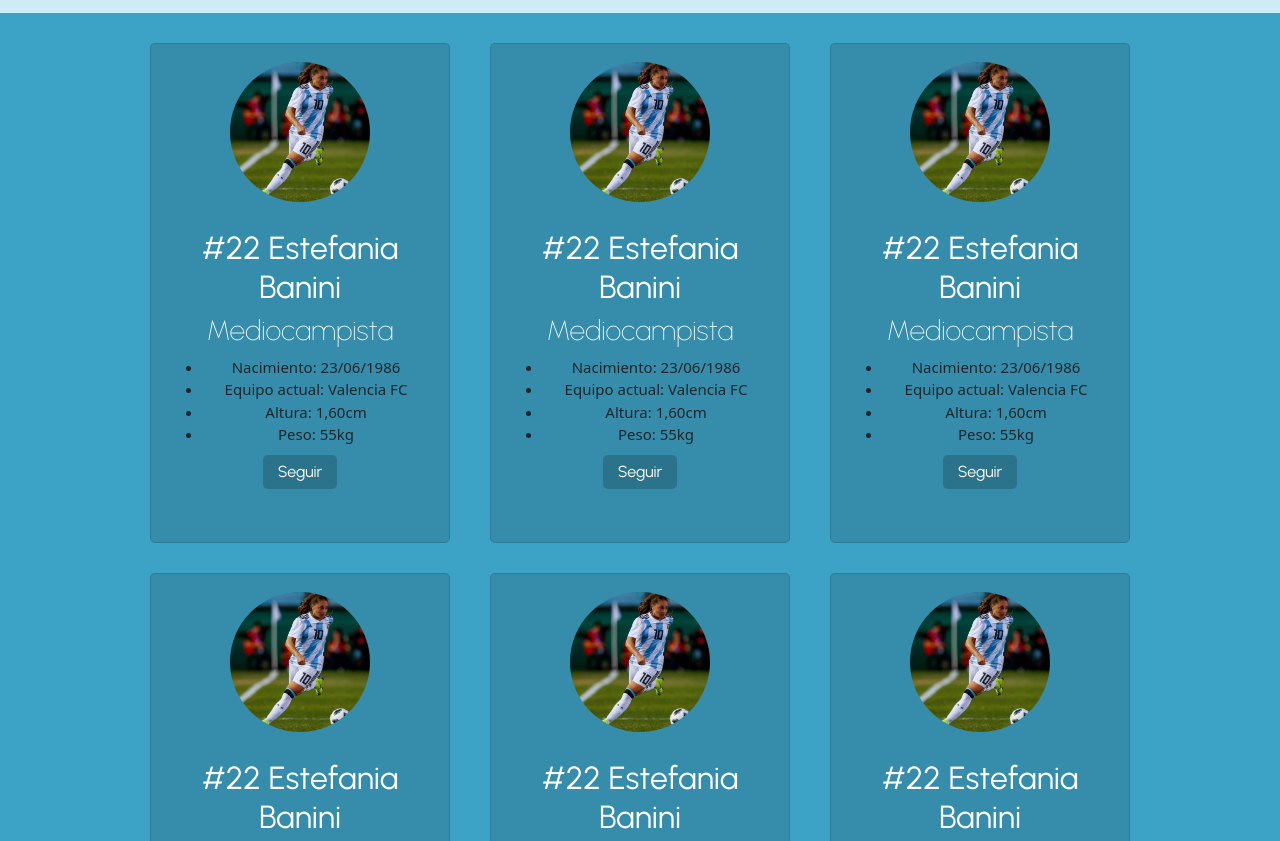
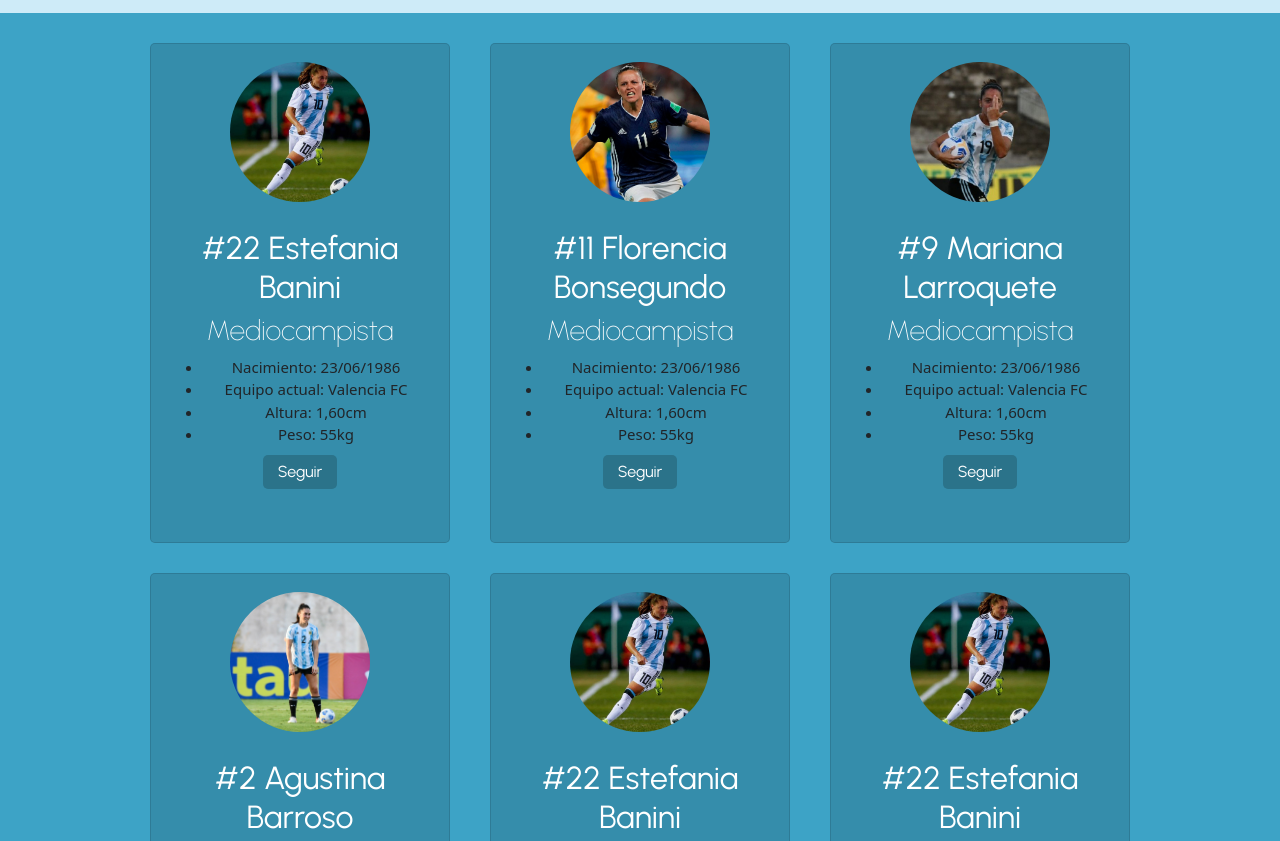
Before and after one commit to Ayemartinez/Proyecto-seleccion.io, a website: page pages/jugadoras.html in a window 1280 px wide. Shown: the part 92-933 px from the top of the page. Drawn offline with nearby package versions, Linux system fonts and the light colour scheme.

Commit message:
cambie fotos jugadoras

```diff
--- a/pages/jugadoras.html
+++ b/pages/jugadoras.html
@@ -82,11 +82,11 @@
             <div class="card">
                 <div class="head-card">
                     <div class="img-card">
-                        <img src="../assets/img/jugadora1.jpeg" alt="">
+                        <img src="../assets/img/jugadora2.jpeg" alt="">
                     </div>
                 </div>
                 <div class="descripcion">
-                    <h2>#22 Estefania Banini</h2>
+                    <h2>#11 Florencia Bonsegundo</h2>
                     <h3>Mediocampista</h3>
                     <ul>
                         <li>Nacimiento: 23/06/1986</li>
@@ -103,11 +103,11 @@
             <div class="card">
                 <div class="head-card">
                     <div class="img-card">
-                        <img src="../assets/img/jugadora1.jpeg" alt="">
+                        <img src="../assets/img/jugadora3.jpg" alt="">
                     </div>
                 </div>
                 <div class="descripcion">
-                    <h2>#22 Estefania Banini</h2>
+                    <h2>#9 Mariana Larroquete</h2>
                     <h3>Mediocampista</h3>
                     <ul>
                         <li>Nacimiento: 23/06/1986</li>
@@ -124,11 +124,11 @@
             <div class="card">
                 <div class="head-card">
                     <div class="img-card">
-                        <img src="../assets/img/jugadora1.jpeg" alt="">
+                        <img src="../assets/img/jugadora4.jpg" alt="">
                     </div>
                 </div>
                 <div class="descripcion">
-                    <h2>#22 Estefania Banini</h2>
+                    <h2>#2 Agustina Barroso</h2>
                     <h3>Mediocampista</h3>
                     <ul>
                         <li>Nacimiento: 23/06/1986</li>
```
Also changed, not shown: scss/layout/_main.scss (+0 -72 lines).
